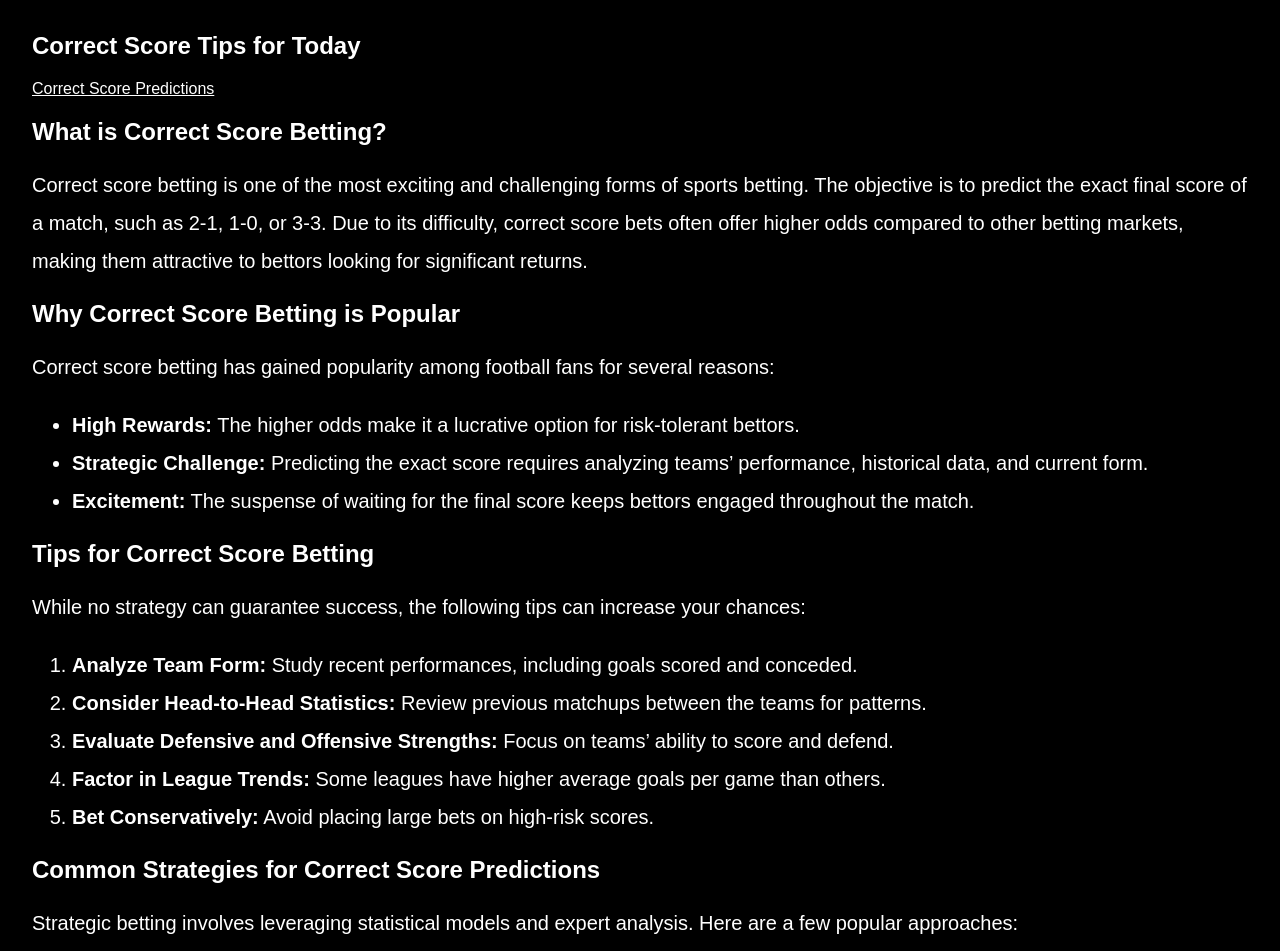
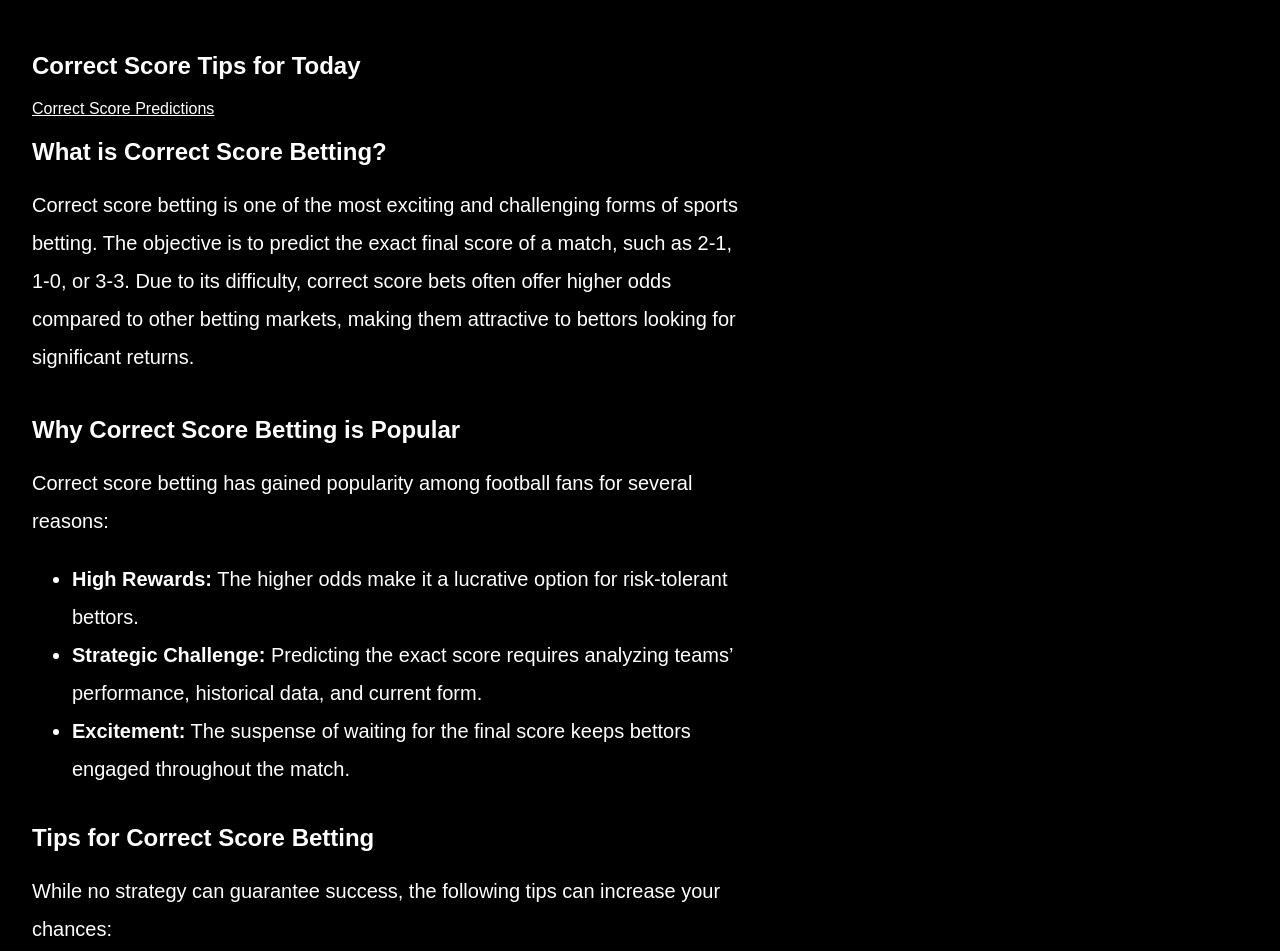
Before and after one commit to correctscoretips/correct, a plain HTML site: page index.html in a window 1280 px wide. Shown: the top 951 px of the page. Drawn offline with Linux system fonts and the light colour scheme.

Commit message:
Update index.html

```diff
--- a/index.html
+++ b/index.html
@@ -1,4 +1,5 @@
- <section>
+<main>
+<section>
           <h1>Correct Score Tips for Today</h1>
            <a href="http://correctscore.tips/">Correct Score Predictions</a>
             <h2>What is Correct Score Betting?</h2>
@@ -49,12 +50,21 @@
             </ul>
         </section>
 
+</main>
+
 <style>
  body {
   background: black;
   padding: 24px;
  }
 
+ main {
+      display: flex;
+    align-items: center;
+    justify-content: center;
+    flex-direction: column;
+    width: 720px;
+ }
  p,
  li {
       font-size: 20px;
```
